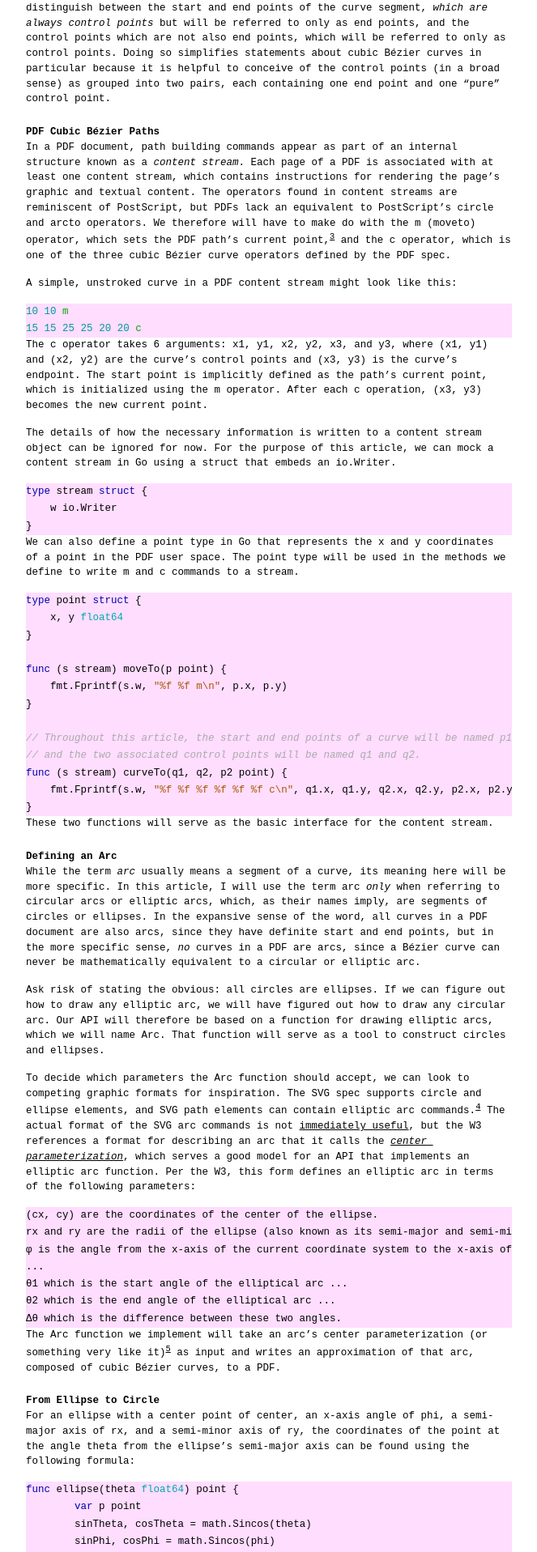
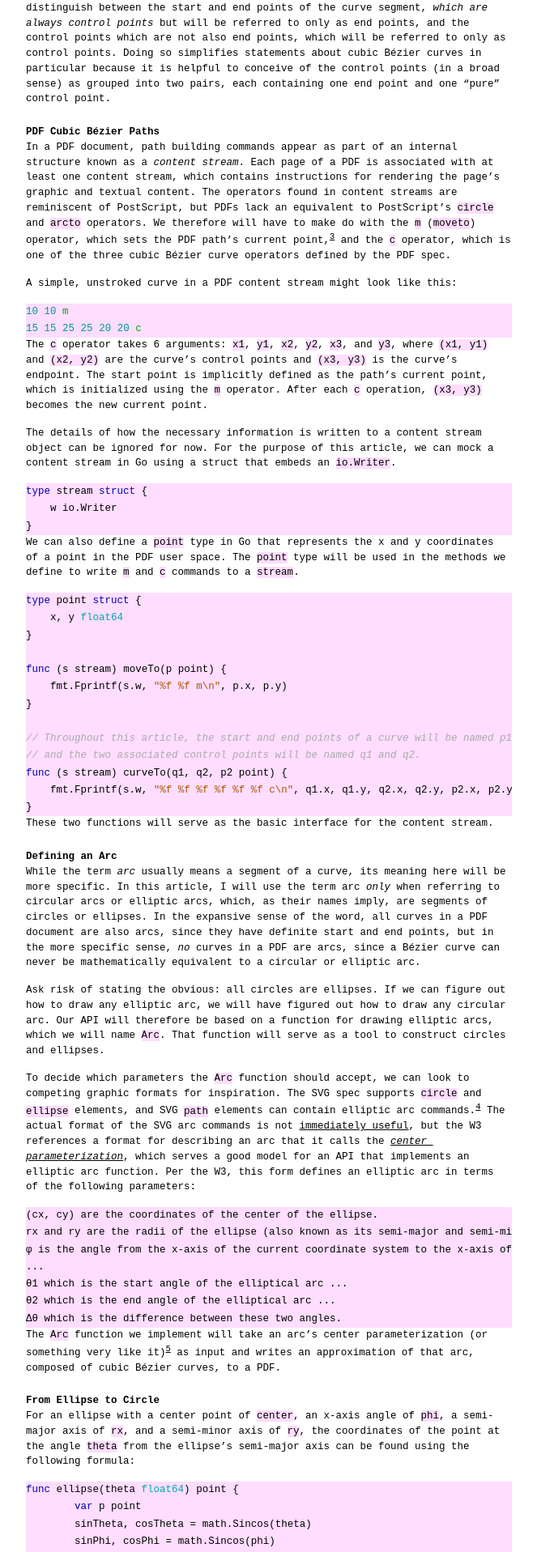
Before and after one commit to cdillond/cdillond.github.io, a Jekyll site: the page built from _posts/2024-06-19-ellipse.markdown, in a window 1280 px wide. Shown: the part 741-2658 px from the top of the page at 81% size, without its empty margins (308-971 px from the left). Built offline with Jekyll 4.4.1, drawn with Linux system fonts in a browser that asks for light colours.

Commit message:
code background color

```diff
--- a/_sass/base.scss
+++ b/_sass/base.scss
@@ -253,6 +253,10 @@ pre {
     color: var(--text-color);
     line-height: 1.7 !important;
     font-family: $base-font-family !important;
+}
+
+code {
+    background-color: var(--code-background-color);
 }
 
 .highlight .hll {
```
